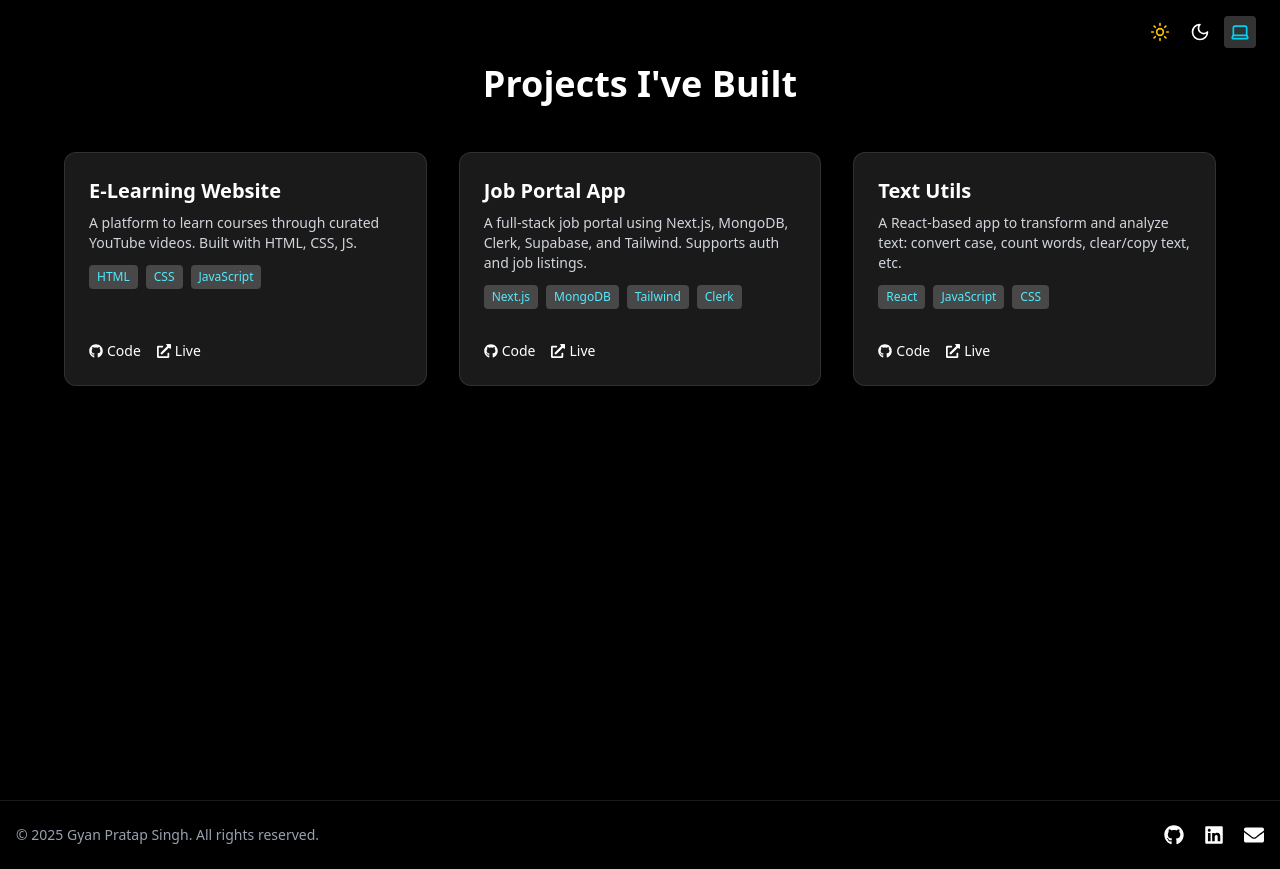
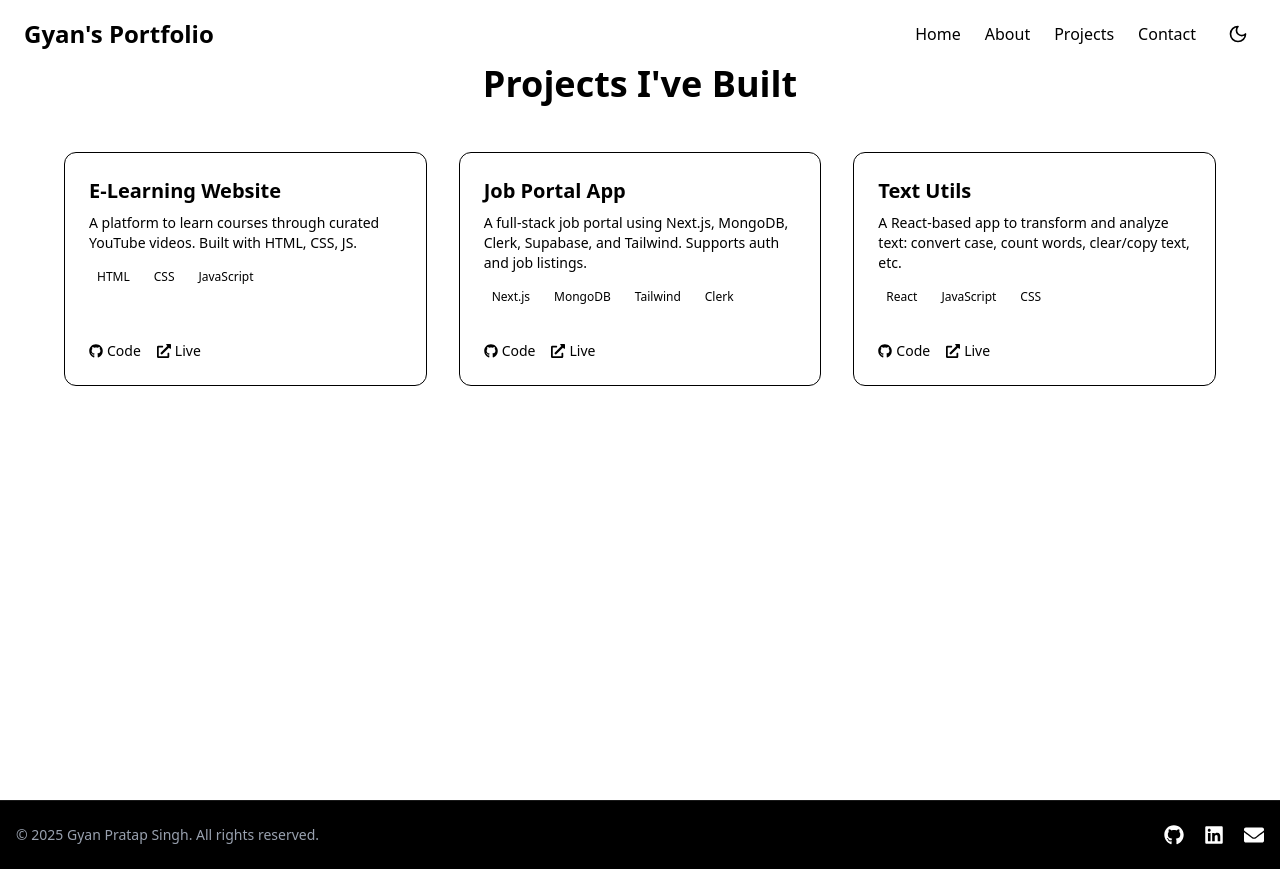
Before and after one commit to Gyanthakur/Gyan-Pratap-Singh, a Next.js app: page /projects in a window 1280 px wide. Built offline with nearby package versions, Linux system fonts and the light colour scheme.

Commit message:
added projects

```diff
--- a/src/app/components/Navbar.jsx
+++ b/src/app/components/Navbar.jsx
@@ -1,53 +1,72 @@
-
 'use client'
 
 import Link from 'next/link'
 import { useTheme } from 'next-themes'
 import { useEffect, useState } from 'react'
-import { Sun, Moon, Laptop } from 'lucide-react'
+import { Moon, Sun, Menu, X } from 'lucide-react'
 
 export default function Navbar() {
   const { theme, setTheme } = useTheme()
   const [mounted, setMounted] = useState(false)
+  const [isOpen, setIsOpen] = useState(false)
 
   useEffect(() => setMounted(true), [])
 
   if (!mounted) return null
 
+  const toggleTheme = () => {
+    setTheme(theme === 'dark' ? 'light' : 'dark')
+  }
+
   return (
-    <nav className="w-full px-6 py-4 flex justify-between items-center  bg-black/50 backdrop-blur fixed top-0 z-50">
-      <h1 className="text-2xl font-bold">Gyan's Portfolio</h1>
-      <div className="space-x-4 flex items-center">
+    <nav className="w-full px-6 py-4 flex justify-between items-center light:bg-white/40 dark:bg-black/70 backdrop-blur fixed top-0 z-50">
+      <h1 className="text-2xl font-bold light:text-black dark:text-white">Gyan's Portfolio</h1>
+
+      {/* Desktop Links */}
+      <div className="hidden md:flex space-x-6 items-center light:text-black dark:text-white">
         <Link href="/">Home</Link>
         <Link href="/about">About</Link>
         <Link href="/projects">Projects</Link>
         <Link href="/contact">Contact</Link>
 
-        {/* Theme Toggle Icons */}
-        <div className="flex items-center space-x-2">
+        <button
+          onClick={toggleTheme}
+          className="p-2 rounded hover:bg-white/10 transition"
+          aria-label="Toggle Theme"
+        >
+          {theme === 'dark' ? <Sun className="w-5 h-5 text-yellow-400" /> : <Moon className="w-5 h-5 text-black" />}
+        </button>
+      </div>
+
+      {/* Mobile Hamburger */}
+      <button
+        onClick={() => setIsOpen(!isOpen)}
+        className="md:hidden light:text-black dark:text-white"
+        aria-label="Toggle Menu"
+      >
+        {isOpen ? <X className="w-6 h-6" /> : <Menu className="w-6 h-6" />}
+      </button>
+
+      {/* Mobile Menu */}
+      {isOpen && (
+        <div className="absolute top-full left-0 w-full light:bg-white dark:bg-black light:text-black dark:text-white flex flex-col items-start px-6 py-4 space-y-4 md:hidden z-40 shadow-md">
+          <Link href="/" onClick={() => setIsOpen(false)}>Home</Link>
+          <Link href="/about" onClick={() => setIsOpen(false)}>About</Link>
+          <Link href="/projects" onClick={() => setIsOpen(false)}>Projects</Link>
+          <Link href="/contact" onClick={() => setIsOpen(false)}>Contact</Link>
+
           <button
-            onClick={() => setTheme('light')}
-            className={`p-1.5 rounded hover:bg-white/10 transition ${theme === 'light' && 'bg-white/20'}`}
-            aria-label="Light Mode"
+            onClick={() => {
+              toggleTheme()
+              setIsOpen(false)
+            }}
+            className="p-2 rounded hover:bg-white/10 transition"
+            aria-label="Toggle Theme"
           >
-            <Sun className="w-5 h-5 text-yellow-400" />
-          </button>
-          <button
-            onClick={() => setTheme('dark')}
-            className={`p-1.5 rounded hover:bg-white/10 transition ${theme === 'dark' && 'bg-white/20'}`}
-            aria-label="Dark Mode"
-          >
-            <Moon className="w-5 h-5 text-white" />
-          </button>
-          <button
-            onClick={() => setTheme('system')}
-            className={`p-1.5 rounded hover:bg-white/10 transition ${theme === 'system' && 'bg-white/20'}`}
-            aria-label="System Theme"
-          >
-            <Laptop className="w-5 h-5 text-cyan-400" />
+            {theme === 'dark' ? <Sun className="w-5 h-5 text-yellow-400" /> : <Moon className="w-5 h-5 text-black" />}
           </button>
         </div>
-      </div>
+      )}
     </nav>
   )
 }
--- a/src/app/layout.js
+++ b/src/app/layout.js
@@ -1,19 +1,47 @@
-import { Geist, Geist_Mono } from "next/font/google";
+// import { Geist, Geist_Mono } from "next/font/google";
+// import "./globals.css";
+// import Navbar from "./components/Navbar";
+// import Footer from "./components/Footer";
+// import { Providers } from "./providers";
+// import { ThemeProvider } from "next-themes";
+
+// const geistSans = Geist({
+//   variable: "--font-geist-sans",
+//   subsets: ["latin"],
+// });
+
+// const geistMono = Geist_Mono({
+//   variable: "--font-geist-mono",
+//   subsets: ["latin"],
+// });
+
+// export const metadata = {
+//   title: 'Gyan Pratap | Portfolio',
+//   description: '3D Animated Portfolio built with Next.js & Three.js',
+// };
+
+// export default function RootLayout({ children }) {
+//   return (
+//     <html lang="en" suppressHydrationWarning>
+//       <body>
+//         <ThemeProvider attribute="class" defaultTheme="system" enableSystem={true}>
+//           <Navbar />
+//           {children}
+//           <Footer />
+//         </ThemeProvider>
+//       </body>
+//     </html>
+//   );
+// }
+
+// layout.js
+
 import "./globals.css";
 import Navbar from "./components/Navbar";
 import Footer from "./components/Footer";
-import { Providers } from "./providers";
 import { ThemeProvider } from "next-themes";
 
-const geistSans = Geist({
-  variable: "--font-geist-sans",
-  subsets: ["latin"],
-});
 
-const geistMono = Geist_Mono({
-  variable: "--font-geist-mono",
-  subsets: ["latin"],
-});
 
 export const metadata = {
   title: 'Gyan Pratap | Portfolio',
@@ -24,11 +52,12 @@ export default function RootLayout({ children }) {
   return (
     <html lang="en" suppressHydrationWarning>
       <body>
-        <ThemeProvider attribute="class" defaultTheme="system" enableSystem={true}>
+        <ThemeProvider attribute="class" defaultTheme="light" enableSystem={false}>
+
           <Navbar />
           {children}
           <Footer />
-        </ThemeProvider>
+        </ ThemeProvider>
       </body>
     </html>
   );
--- a/src/app/projects/page.jsx
+++ b/src/app/projects/page.jsx
@@ -1,3 +1,85 @@
+// 'use client'
+
+// import { motion } from 'framer-motion'
+// import { FaExternalLinkAlt, FaGithub } from 'react-icons/fa'
+
+// const projects = [
+//   {
+//     title: 'E-Learning Website',
+//     description: 'A platform to learn courses through curated YouTube videos. Built with HTML, CSS, JS.',
+//     tech: ['HTML', 'CSS', 'JavaScript'],
+//     github: 'https://github.com/TanviCodesEveryday/e-learning',
+//     demo: 'https://your-elearning-site.vercel.app',
+//   },
+//   {
+//     title: 'Job Portal App',
+//     description:
+//       'A full-stack job portal using Next.js, MongoDB, Clerk, Supabase, and Tailwind. Supports auth and job listings.',
+//     tech: ['Next.js', 'MongoDB', 'Tailwind', 'Clerk'],
+//     github: 'https://github.com/TanviCodesEveryday/job-portal',
+//     demo: 'https://job-portal-app.vercel.app',
+//   },
+//   {
+//     title: 'Text Utils',
+//     description:
+//       'A React-based app to transform and analyze text: convert case, count words, clear/copy text, etc.',
+//     tech: ['React', 'JavaScript', 'CSS'],
+//     github: 'https://github.com/TanviCodesEveryday/text-utils',
+//     demo: 'https://text-utils-app.vercel.app',
+//   },
+// ]
+
+// export default function ProjectsPage() {
+//   return (
+//     <div className="min-h-screen bg-black text-white py-16 px-4">
+//       <h1 className="text-4xl font-bold text-center mb-12">Projects I've Built</h1>
+
+//       <div className="grid sm:grid-cols-2 lg:grid-cols-3 gap-8 max-w-6xl mx-auto">
+//         {projects.map((project, index) => (
+//           <motion.div
+//             key={index}
+//             whileHover={{ y: -10, scale: 1.02 }}
+//             className="bg-white/10 backdrop-blur-md rounded-xl border border-white/10 shadow-lg p-6 space-y-4 flex flex-col justify-between"
+//           >
+//             <div>
+//               <h2 className="text-xl font-bold mb-2">{project.title}</h2>
+//               <p className="text-gray-300 text-sm">{project.description}</p>
+//               <div className="mt-3 flex flex-wrap gap-2">
+//                 {project.tech.map((tech, i) => (
+//                   <span
+//                     key={i}
+//                     className="px-2 py-1 text-xs rounded bg-white/20 text-cyan-300"
+//                   >
+//                     {tech}
+//                   </span>
+//                 ))}
+//               </div>
+//             </div>
+//             <div className="flex items-center gap-4 pt-4">
+//               <a
+//                 href={project.github}
+//                 target="_blank"
+//                 rel="noopener noreferrer"
+//                 className="flex items-center gap-1 text-sm text-white hover:text-cyan-400 transition"
+//               >
+//                 <FaGithub /> Code
+//               </a>
+//               <a
+//                 href={project.demo}
+//                 target="_blank"
+//                 rel="noopener noreferrer"
+//                 className="flex items-center gap-1 text-sm text-white hover:text-green-400 transition"
+//               >
+//                 <FaExternalLinkAlt /> Live
+//               </a>
+//             </div>
+//           </motion.div>
+//         ))}
+//       </div>
+//     </div>
+//   )
+// }
+
 'use client'
 
 import { motion } from 'framer-motion'
@@ -31,7 +113,7 @@ const projects = [
 
 export default function ProjectsPage() {
   return (
-    <div className="min-h-screen bg-black text-white py-16 px-4">
+    <div className="min-h-screen py-16 px-4 light:bg-white dark:bg-black light:text-black dark:text-white transition-colors duration-300">
       <h1 className="text-4xl font-bold text-center mb-12">Projects I've Built</h1>
 
       <div className="grid sm:grid-cols-2 lg:grid-cols-3 gap-8 max-w-6xl mx-auto">
@@ -39,16 +121,20 @@ export default function ProjectsPage() {
           <motion.div
             key={index}
             whileHover={{ y: -10, scale: 1.02 }}
-            className="bg-white/10 backdrop-blur-md rounded-xl border border-white/10 shadow-lg p-6 space-y-4 flex flex-col justify-between"
+            className="rounded-xl border p-6 space-y-4 flex flex-col justify-between
+                      light:bg-black/5 dark:bg-white/10
+                      light:border-black/10 dark:border-white/10
+                      light:shadow-lg dark:shadow-[0_0_20px_rgba(255,255,255,0.1)]
+                      backdrop-blur-md transition-all duration-300"
           >
             <div>
               <h2 className="text-xl font-bold mb-2">{project.title}</h2>
-              <p className="text-gray-300 text-sm">{project.description}</p>
+              <p className="text-sm light:text-gray-700 dark:text-gray-300">{project.description}</p>
               <div className="mt-3 flex flex-wrap gap-2">
                 {project.tech.map((tech, i) => (
                   <span
                     key={i}
-                    className="px-2 py-1 text-xs rounded bg-white/20 text-cyan-300"
+                    className="px-2 py-1 text-xs rounded light:bg-black/10 dark:bg-white/20 light:text-blue-800 dark:text-cyan-300"
                   >
                     {tech}
                   </span>
@@ -60,7 +146,9 @@ export default function ProjectsPage() {
                 href={project.github}
                 target="_blank"
                 rel="noopener noreferrer"
-                className="flex items-center gap-1 text-sm text-white hover:text-cyan-400 transition"
+                className="flex items-center gap-1 text-sm transition
+                           light:text-black dark:text-white
+                           hover:text-cyan-600 dark:hover:text-cyan-400"
               >
                 <FaGithub /> Code
               </a>
@@ -68,7 +156,9 @@ export default function ProjectsPage() {
                 href={project.demo}
                 target="_blank"
                 rel="noopener noreferrer"
-                className="flex items-center gap-1 text-sm text-white hover:text-green-400 transition"
+                className="flex items-center gap-1 text-sm transition
+                           light:text-black dark:text-white
+                           hover:text-green-600 dark:hover:text-green-400"
               >
                 <FaExternalLinkAlt /> Live
               </a>
```
